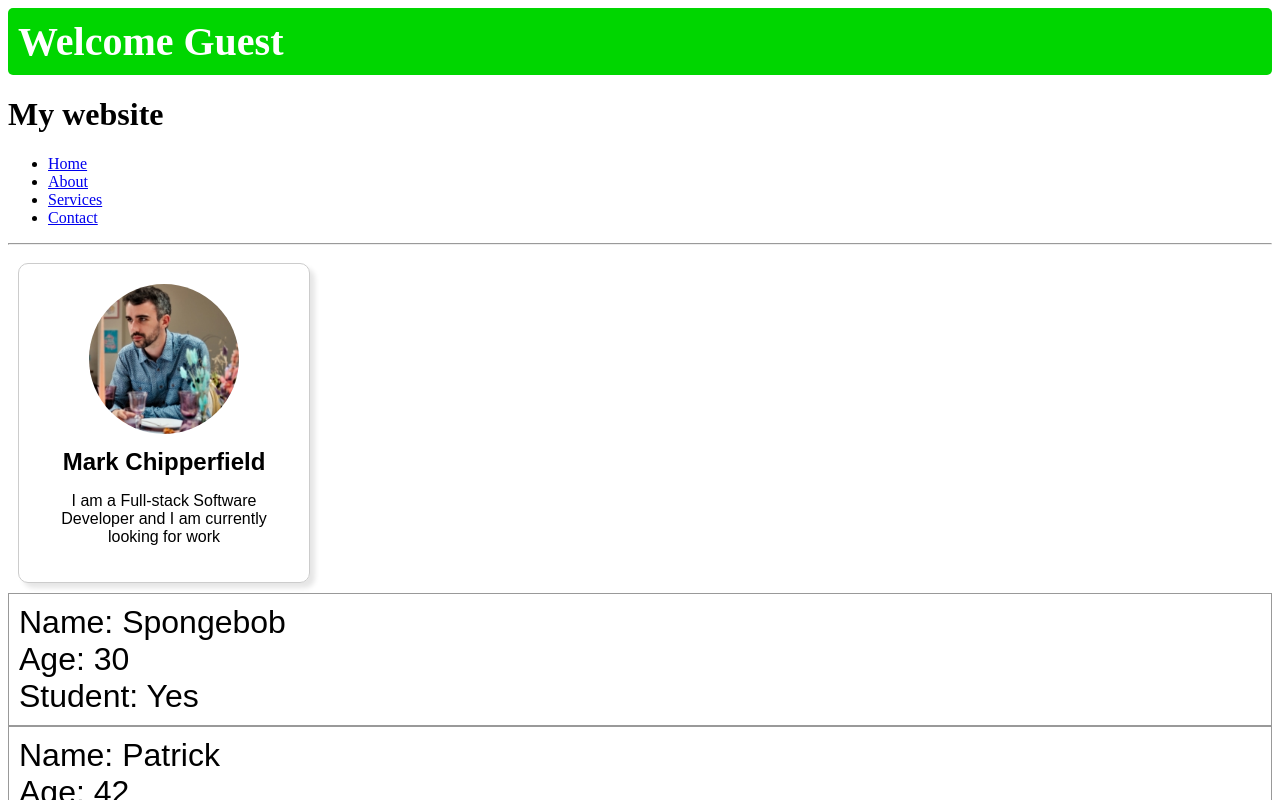
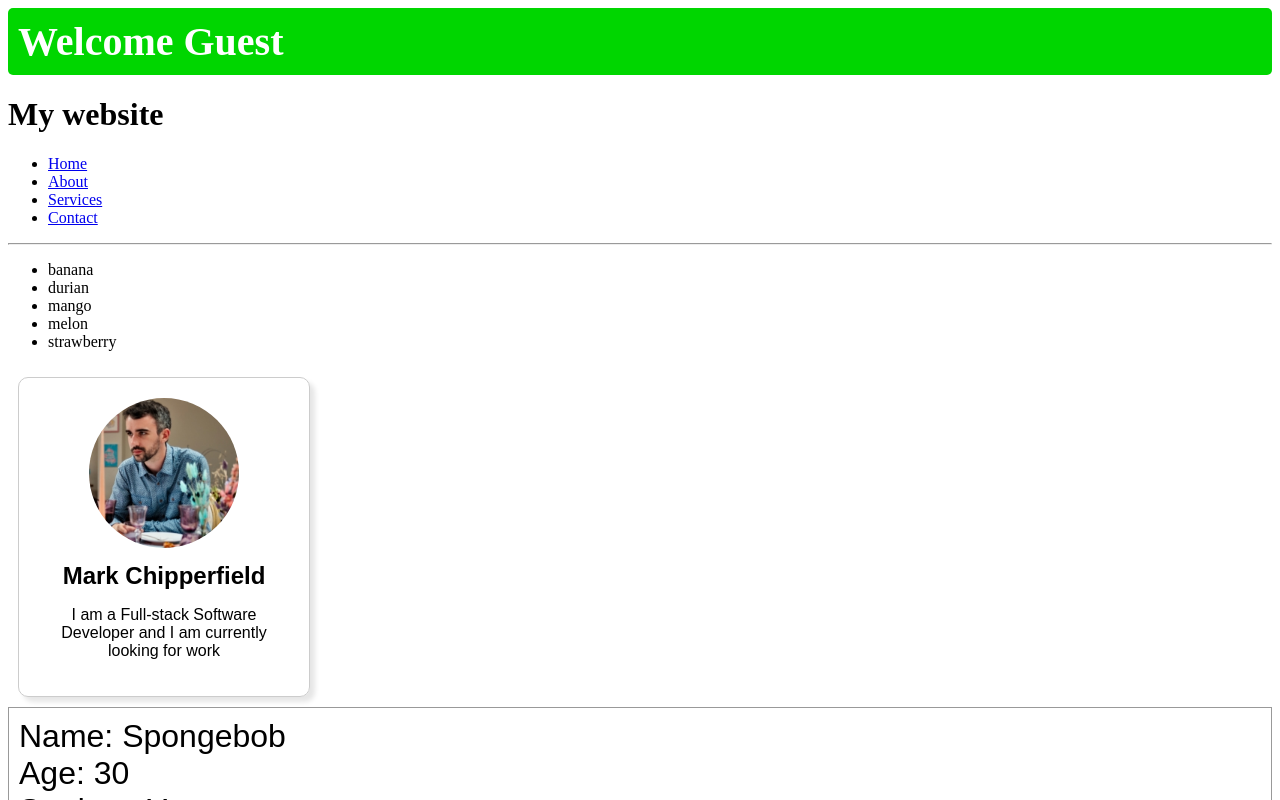
Before and after one commit to MarkChips/React-bro-code-tutorial, a React (Vite) app in the folder my-react-app/: page / in a window 1280 px wide. Shown: the top 800 px of the page. Built offline with nearby package versions, Linux system fonts and the light colour scheme.

Commit message:
feat: :sparkles: add List component that sorts an array and then displays it as an html ul

```diff
--- a/my-react-app/src/App.jsx
+++ b/my-react-app/src/App.jsx
@@ -4,12 +4,14 @@ import Card from "./Card.jsx";
 import Button from "./Button/Button.jsx";
 import Student from "./Student.jsx";
 import UserGreeting from "./UserGreeting.jsx";
+import List from "./List.jsx";
 
 function App() {
   return (
     <>
       <UserGreeting isLoggedIn={true} />
       <Header />
+      <List />
       <Card />
       <Student name="Spongebob" age={30} isStudent={true} />
       <Student name="Patrick" age={42} isStudent={false} />
--- /dev/null
+++ b/my-react-app/src/List.jsx
@@ -0,0 +1,13 @@
+
+function List() {
+
+    const fruits = ['durian', 'banana', 'mango', 'strawberry', 'melon']
+
+    fruits.sort();
+
+    const listItems = fruits.map(fruit => <li>{fruit}</li>);
+
+    return (<ul>{listItems}</ul>);
+}
+
+export default List;
```
